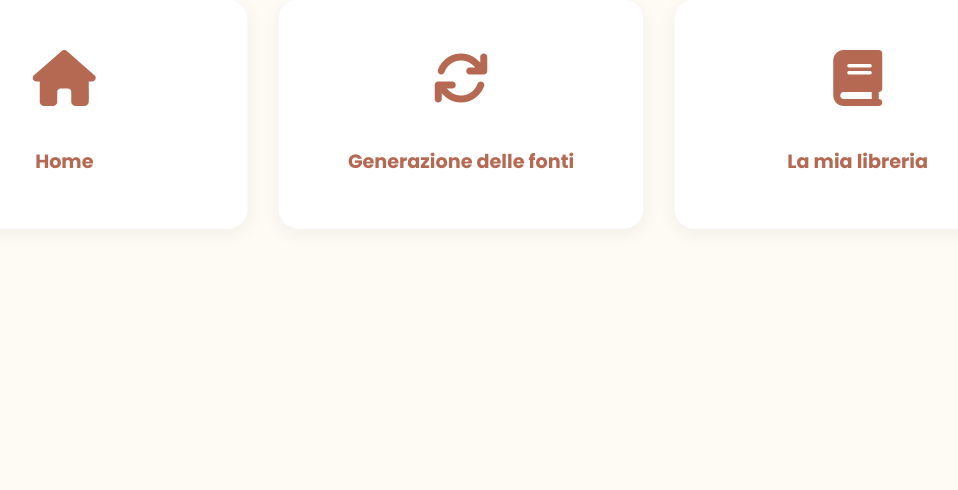
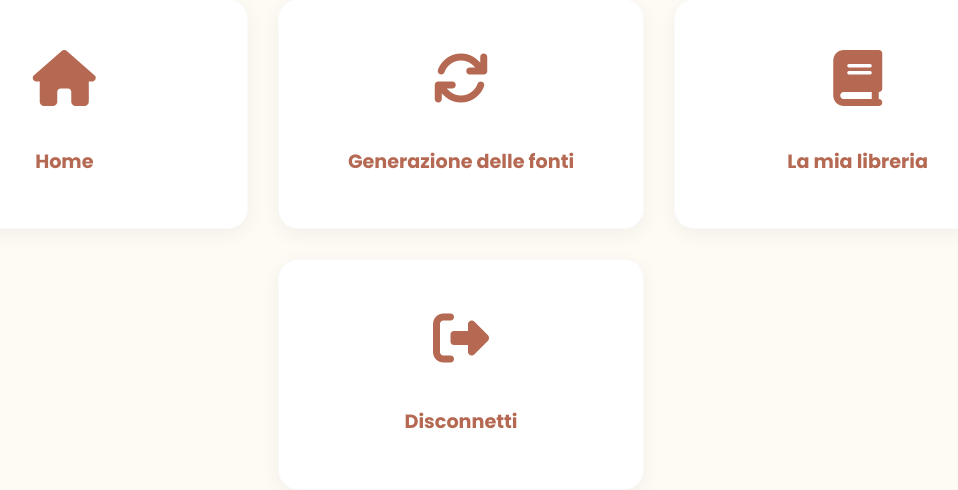
Before and after one commit to saraizzo19/progettotecweb, a PHP site: page /pagina_riservata.php in a window 1280 px wide. Shown: the part 315-805 px from the top of the page, without its empty margins (179-1137 px from the left). Before the commit the page ends 484 px from the top, so only its background shows below. Run offline with PHP 8.4, Linux system fonts and the light colour scheme; the visitor is signed in with stand-in values (Sample User, id 1).

Commit message:
logout.php

```diff
--- /dev/null
+++ b/coDHex/logout.php
@@ -0,0 +1,6 @@
+<?php
+session_start();
+session_destroy(); // Distrugge tutti i dati della sessione
+header("Location: index.html"); // Rimanda alla home/login
+exit;
+?>
--- a/coDHex/pagina_riservata.php
+++ b/coDHex/pagina_riservata.php
@@ -184,6 +184,14 @@ $cognome = $_SESSION['user_cognome'] ?? '';
                             <h3>La mia libreria</h3>
                         </div>
         </a>
+<br> <br>
+
+    <a href="logout.php" class="card-link">
+                    <div class="card">
+                        <i class="fas fa-sign-out-alt icon"></i>
+                        <h3>Disconnetti</h3>
+                    </div>
+                </a>
 
         </div>
     </div>
```
Also changed, not shown: coDHex/login.php (renamed from coDHex/css/login.php).
